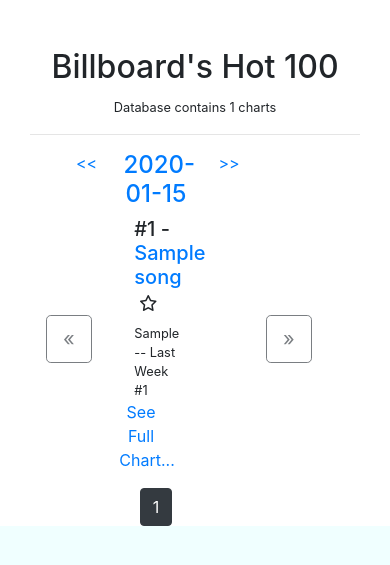
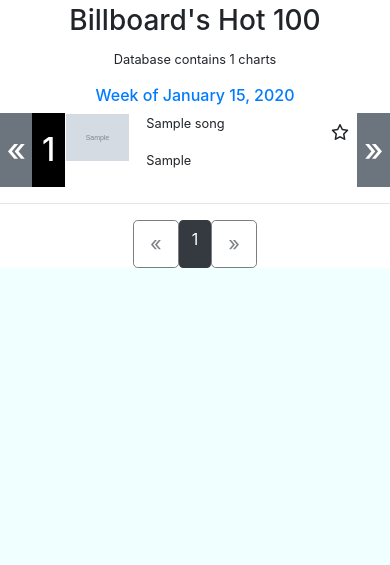
Before and after one commit to dmcconeghy/flashback, a Flask app: page /charts in a window 390 px wide. Shown: the part 56-621 px from the top of the page. Run offline with Flask 2, Linux system fonts and the light colour scheme; tables that the repository leaves empty hold one stand-in row (values such as "Sample post"); grey boxes marked "Sample" are stand-in pictures; some libraries are stand-ins or nearby versions.

Commit message:
Further responsive stylings for chart results

```diff
--- a/static/css/styles.css
+++ b/static/css/styles.css
@@ -156,13 +156,29 @@
   width: 290px;
 }
 
-.artist-image{
-  object-fit: scale-down;
-  height:80px;
-  Width:80px
+
+.track-rank {
+  background-color: black;
+  color: white;
+  text-align: center;
+  vertical-align: middle;
 }
 
-.chart-rank{
-  background-color: black;
-  color: white;
+.track-art {
+  vertical-align: top;
 }
+
+.track-details {
+  font-size: .8rem;
+  padding-left: 5%;
+}
+
+.left-sidebar, .right-sidebar {
+  text-align: center;
+  vertical-align: middle;
+
+}
+
+#date-search-form {
+  border: none;
+}
--- a/templates/charts/charts.html
+++ b/templates/charts/charts.html
@@ -4,69 +4,58 @@
 
 {% block content %}
 
-<div class="container-fluid pt-5 text-center">
+<div class="container-fluid text-center pt-1">
     <div class="col mx-auto">
-        <h2>Billboard's Hot 100</h2>
+        <h3>Billboard's Hot 100</h3>
         <p><small>Database contains {{chart_total}} charts</small></p>
-        <hr>
     </div>
 </div>
 
-<div class="content container">
-    <div class="row col-12 container">
-        <div class="col-1 row align-items-center ml-3">
-            <!-- Pagination -->
-            <div class="text-center ">
+{% for chart in charts.items %}
+    <div class="container ">
+        <div class="chart-date row text-center">
+
+            <div class="col-12 h6">
+                    <a href="/chart/{{ chart.chart_date }}">Week of {{chart.chart_date.strftime("%B %d, %Y")}}</a>
+            </div>
+
+        </div>
+        <div class="wrapper row ">
+            <div class="col-1 bg-secondary container d-flex flex-column justify-content-center p-1">
+                <div class="left-sidebar">
                     <a href="/charts/{{ charts.prev_num }}"
-                    class="btn btn-lg btn-outline-dark
-                    {% if charts.page == 1 %}disabled{% endif %}">
+                        class="h2 text-white"
+                        {% if charts.page == 1 %}style="pointer-events:none"{% endif %}>
                         &laquo;
                     </a>
                 </div>
+
             </div>
+            <div class="center col-10 container ">
+                <div class="content justify-content-center">
+                    <div class="row">
 
-        <div class="col-8">
-            <div class="container">
-                {% for chart in charts.items %}
-                    <div class="row text-center">
-                        <div class="col-3">
+                        <table class="chart-table" style="width:100%">
+                            <tbody>
+                            {% for song, appearance in results[loop.index0] %}
+                                <tr>
+                                    <td class="track-rank h2" style="width:10%"  rowspan="2">{{appearance.rank}}</td>
+                                    <td class="track-art" style="width:20%" rowspan="2">
+                                        <img class="img-fluid" src="{{song.song_img_url}}" />
+                                        </td>
+                                    <td class="track-details" style="width:60%">
                                         <p>
-                                <span data-toggle="modal" data-target="#loadingModal"><a href="/exists/{{chart.next_chart(chart.chart_date)}}">
-                                    <<
-                                </a></span>
+                                            {{song.title | truncate(40)}}
                                         </p>
-                        </div>
-
-                        <div class="col-6 h4">
-                                <a href="/chart/{{ chart.chart_date }}">{{chart.chart_date}}</a>
-                        </div>
-
-                        <div class="col-3">
-                            <p>
-                                <span data-toggle="modal" data-target="#loadingModal"><a href="/exists/{{chart.prior_chart(chart.chart_date)}}">
-                                    >>
-                                </a></span>
-                            </p>
-                        </div>
-                    </div>
-                    <div class="row container col-10 offset-1">
-
-                            {% for song, appearance in results[loop.index0] %}
-                                {% if loop.index0 < 5 %}
-                                    <div class="row container">
-                                        <div class="col-3 col-md-2 col-lg-3 col-xl-3">
-                                            <img src="{{song.song_img_url}}" height="auto" class="img-fluid mx-auto d-block p-1">
-                                        </div>
-                                        <div class="col-7 col-md-7">
-                                            <div class="row h5">
-                                                #{{appearance.rank}} - <a href="/song/{{song.id}}">{{song.title | truncate(20)}}</a>
+                                    </td>
+                                    <td style="width:10%">
                                         <form method="POST"
                                             action="/charts/favorite/{{song.id}}"
-                                                    class="float-left"
+                                            class="position-relative"
                                             name="favorite-form">
 
                                             <button
-                                                        class="btn p-0 ml-1"
+                                                class="btn p-0 ml-1 "
                                                 type="submit"
                                                 data-bs-toggle="tooltip"
                                                 data-bs-placement="top"
@@ -74,36 +63,51 @@
                                                 <i class="{{'fa-solid fa-star' if song.id in favorites else 'fa-regular fa-star'}}"></i>
                                             </button>
                                         </form>
-                                            </div>
-                                            <div class="row">
-                                                <small>
-                                                    {{song.artist | truncate(25)}} --
+                                    </td>
+                                </tr>
+                                <tr >
+                                    <td class="track-details">
+                                        <p>
+                                            {{song.artist | truncate(20)}}
+                                        </p>
 
-                                                    {% if appearance.last_pos == 0 %}
-                                                    Chart Debut!
-                                                    {% else %}
+                                    </td>
+                                    <td>
 
-                                                    Last Week #{{appearance.last_pos}}
-                                                    {%endif%}
-                                                </small>
+                                    </td>
+                                </tr>
+
+                            {%endfor%}
+                            </tbody>
+                        </table>
                     </div>
                 </div>
             </div>
-                            {% endif %}
-                            {% if loop.last %}
-                            <div class="row col justify-content-center">
-                                <div class="col">
-                                <p class="text-center"><a  href="/chart/{{appearance.chart_date}}">See Full Chart...</a></p>
-                                </div>
-                            </div>
-                            {% endif %}
-                            {% endfor %}
+
+            <div class="col-1 bg-secondary container d-flex flex-column justify-content-center p-1">
+                <div class="right-sidebar ">
+
+                    <a href="/charts/{{ charts.next_num }}"
+                        class="h2 text-white"
+                        {% if charts.page == charts.pages %}style="pointer-events: none"{% endif %}
+                        >&raquo;
+                        </a>
 
 
                 </div>
+            </div>
+    </div>
+</div>
 {% endfor%}
-            </div>
+<hr>
 <div class="row col justify-content-center mx-auto">
+
+    <a href="/charts/{{ charts.prev_num }}"
+        class="btn btn-lg btn-outline-dark
+        {% if charts.page == 1 %}disabled{% endif %}">
+        &laquo;
+    </a>
+
     {% for page_num in charts.iter_pages(left_edge=1, right_edge=1, left_current=1, right_current=2) %}
         {% if page_num %}
             {% if charts.page == page_num %}
@@ -118,26 +122,17 @@
                 </a>
             {% endif %}
         {% else %}
-                        ...
+            <p class="h4">...</p>
         {% endif %}
     {% endfor %}
-            </div>
-        </div>
 
-        <div class="col-1 row align-items-center mr-3">
+
     <a href="/charts/{{ charts.next_num }}"
     class="btn btn-lg btn-outline-dark
     {% if charts.page == charts.pages %}disabled{% endif %}">
         &raquo;
     </a>
-        </div>
-    </div>
+
 </div>
 
-
-
-</div>
-</div>
-
-
 {% endblock %}
--- a/templates/navbar/search.html
+++ b/templates/navbar/search.html
@@ -3,10 +3,10 @@
 {% block title %} SEARCH {% endblock %}
 {% block content %}
     <div class="container text-center pt-5">
-        <h3 class="pb-5">Explore the Billboard Hot 100 Chart!</h3>
+        <h3 class="pb-5">Explore Billboard's Hot 100!</h3>
         <div class="div row mx-auto p-2">
             <div class="div col-sm-10 col-md 6 col-lg-8 mx-auto">
-            <form id="date-search-form" class="form-control d-flex justify-content-center align-items-center p-5" method="POST" >
+            <form id="date-search-form" class="form-control d-flex flex-column justify-content-center align-items-center p-5" method="POST" >
                 {{ form.hidden_tag() }} <!--add type=hidden form fields -->
 
                 {% for field in form
```
Lines whose indentation alone changed are shown as unchanged.
